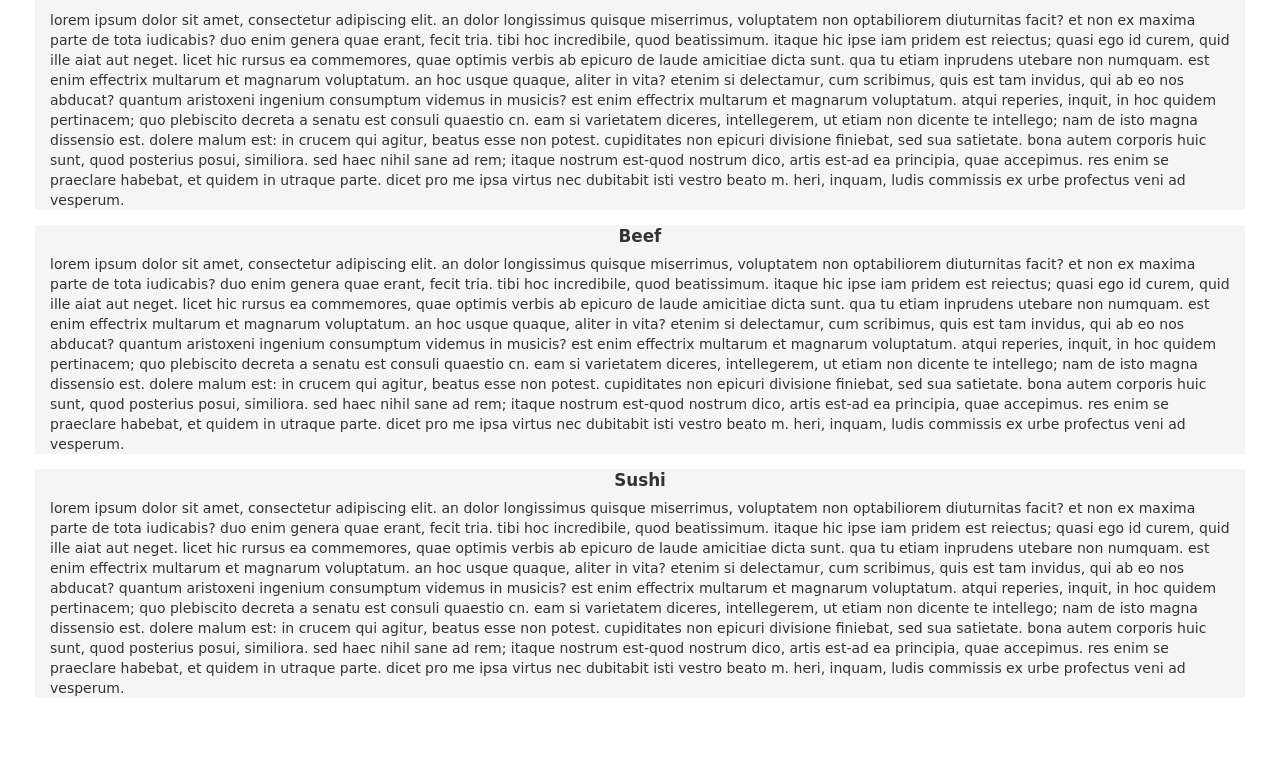
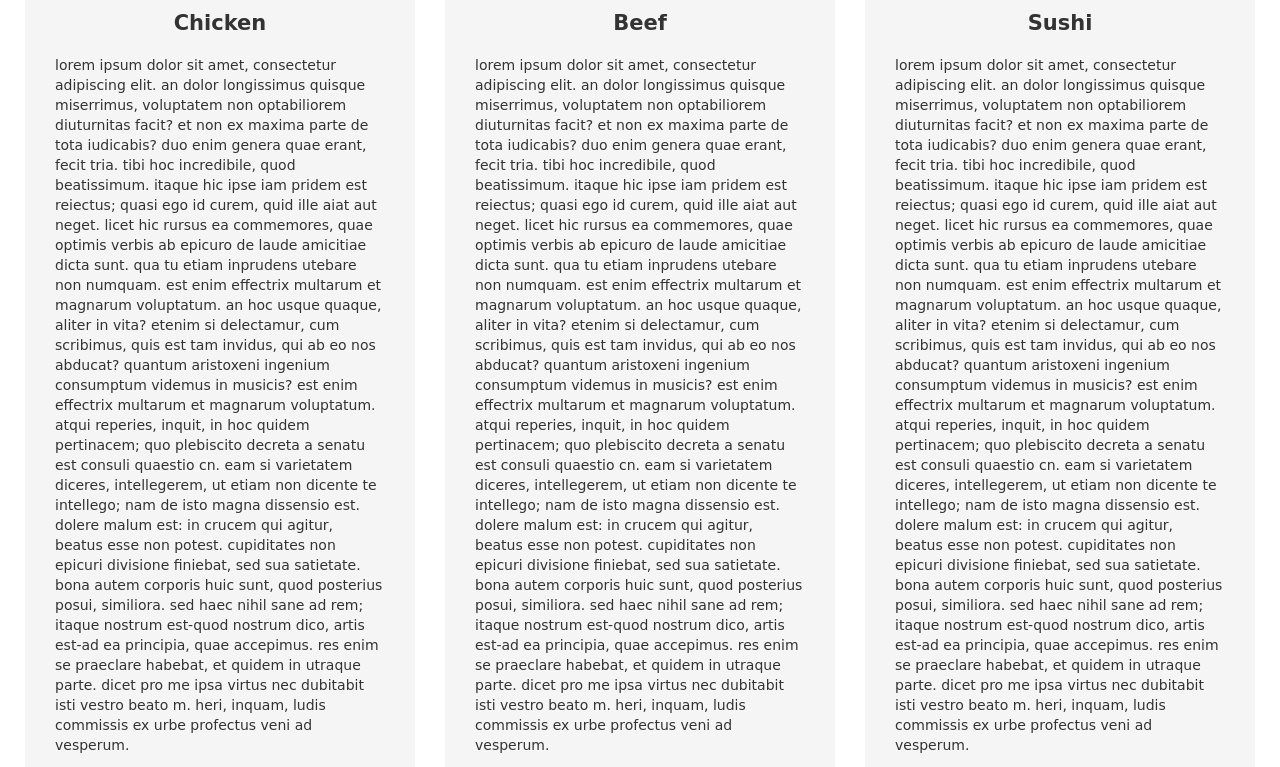
Before and after one commit to lmrigo/coursera-htmlcssjs, a plain HTML site: page module3-solution/index.html in a window 1280 px wide. Shown: the part 172-939 px from the top of the page. Before the commit the page ends 905 px from the top, so only its background shows below. Drawn offline with Linux system fonts and the light colour scheme.

Commit message:
implemented optional requirements

```diff
--- a/module3-solution/css/styles.css
+++ b/module3-solution/css/styles.css
@@ -5,12 +5,12 @@ body {
 /* NAV */
 
 #header-nav {
-    min-height: 60px;
+    min-height: 70px;
 }
 
 .navbar-brand h1 { /* Restaurant name */
   font-family: cursive, Helvetica;
-  font-size: 1.5em;
+  font-size: 2em;
   font-weight: bold;
   margin-top: 0;
   margin-bottom: 0px;
@@ -18,7 +18,7 @@ body {
 }
 
 .navbar-header .navbar-toggle {
-    height: 40px;
+    height: 44px;
     padding: 9px 5px 9px 5px;
 }
 
@@ -37,6 +37,7 @@ body {
 }
 
 .nav-menu-item {
+  font-size: 1.2em;
 }
 
 .nav-menu-item:nth-child(even) {
@@ -51,19 +52,24 @@ body {
 }
 
 #main-title {
+  font-size: 2.5em;
 }
 
 #menu-descriptions {
-    margin: 20px;
+    padding: 10px;
 }
 
 .menu-description {
-    background-color: whitesmoke;
-    margin: 0 0 15px 0;
+  margin-bottom: 15px;
+}
+
+.menu-description div {
+  background-color: whitesmoke;
+  padding: 15px;
 }
 
 .menu-item-title {
-    font-size: 1.2em;
+    font-size: 1.5em;
     font-weight: bold;
     text-transform: capitalize;
     margin: 0 0 5px 0;
--- a/module3-solution/index.html
+++ b/module3-solution/index.html
@@ -51,30 +51,39 @@
     </div-->
 
     <div id="menu-descriptions" class="row">
-      <div id="chicken-description" class="col-xs-12 col-md-12 col-lg-12 menu-description">
-        <div class="menu-item-title text-center">chicken</div>
-        <div class="menu-item-description">
+      <div id="chicken-description" class="col-xs-12 col-sm-6 col-md-4 menu-description">
+        <div class="container-fluid">
+          <h3 class="menu-item-title text-center col-xs-12">chicken</h3>
+          <div class="menu-item-description col-xs-12">
 Lorem ipsum dolor sit amet, consectetur adipiscing elit. An dolor longissimus quisque miserrimus, voluptatem non optabiliorem diuturnitas facit? Et non ex maxima parte de tota iudicabis? Duo enim genera quae erant, fecit tria. Tibi hoc incredibile, quod beatissimum. Itaque hic ipse iam pridem est reiectus; Quasi ego id curem, quid ille aiat aut neget.
 Licet hic rursus ea commemores, quae optimis verbis ab Epicuro de laude amicitiae dicta sunt. Qua tu etiam inprudens utebare non numquam. Est enim effectrix multarum et magnarum voluptatum. An hoc usque quaque, aliter in vita? Etenim si delectamur, cum scribimus, quis est tam invidus, qui ab eo nos abducat? Quantum Aristoxeni ingenium consumptum videmus in musicis? Est enim effectrix multarum et magnarum voluptatum. Atqui reperies, inquit, in hoc quidem pertinacem; Quo plebiscito decreta a senatu est consuli quaestio Cn. Eam si varietatem diceres, intellegerem, ut etiam non dicente te intellego;
 Nam de isto magna dissensio est. Dolere malum est: in crucem qui agitur, beatus esse non potest. Cupiditates non Epicuri divisione finiebat, sed sua satietate. Bona autem corporis huic sunt, quod posterius posui, similiora. Sed haec nihil sane ad rem; Itaque nostrum est-quod nostrum dico, artis est-ad ea principia, quae accepimus. Res enim se praeclare habebat, et quidem in utraque parte. Dicet pro me ipsa virtus nec dubitabit isti vestro beato M. Heri, inquam, ludis commissis ex urbe profectus veni ad vesperum.
-		</div>
-      </div>
-      <div id="beef-description" class="col-xs-12 menu-description">
-        <div class="menu-item-title text-center">beef</div>
-        <div class="menu-item-description">
+		      </div>
+          <div class="text-center col-xs-12"><a href="#main-title">Back to top</a></div>
+        </div><!-- container -->
+      </div><!-- menu-description -->
+      <div id="beef-description" class="col-xs-12 col-sm-6 col-md-4 menu-description">
+        <div class="container-fluid">
+          <h3 class="menu-item-title text-center col-xs-12">beef</h3>
+          <div class="menu-item-description col-xs-12">
 Lorem ipsum dolor sit amet, consectetur adipiscing elit. An dolor longissimus quisque miserrimus, voluptatem non optabiliorem diuturnitas facit? Et non ex maxima parte de tota iudicabis? Duo enim genera quae erant, fecit tria. Tibi hoc incredibile, quod beatissimum. Itaque hic ipse iam pridem est reiectus; Quasi ego id curem, quid ille aiat aut neget.
 Licet hic rursus ea commemores, quae optimis verbis ab Epicuro de laude amicitiae dicta sunt. Qua tu etiam inprudens utebare non numquam. Est enim effectrix multarum et magnarum voluptatum. An hoc usque quaque, aliter in vita? Etenim si delectamur, cum scribimus, quis est tam invidus, qui ab eo nos abducat? Quantum Aristoxeni ingenium consumptum videmus in musicis? Est enim effectrix multarum et magnarum voluptatum. Atqui reperies, inquit, in hoc quidem pertinacem; Quo plebiscito decreta a senatu est consuli quaestio Cn. Eam si varietatem diceres, intellegerem, ut etiam non dicente te intellego;
 Nam de isto magna dissensio est. Dolere malum est: in crucem qui agitur, beatus esse non potest. Cupiditates non Epicuri divisione finiebat, sed sua satietate. Bona autem corporis huic sunt, quod posterius posui, similiora. Sed haec nihil sane ad rem; Itaque nostrum est-quod nostrum dico, artis est-ad ea principia, quae accepimus. Res enim se praeclare habebat, et quidem in utraque parte. Dicet pro me ipsa virtus nec dubitabit isti vestro beato M. Heri, inquam, ludis commissis ex urbe profectus veni ad vesperum.
-		</div>
-      </div>
-      <div id="sushi-description" class="col-xs-12 menu-description">
-        <div class="menu-item-title text-center">sushi</div>
-        <div class="menu-item-description">
+		      </div>
+          <div class="text-center col-xs-12"><a href="#main-title">Back to top</a></div>
+        </div><!-- container -->
+      </div><!-- menu-description -->
+      <div id="sushi-description" class="col-xs-12 col-sm-12 col-md-4 menu-description">
+        <div class="container-fluid">
+          <h3 class="menu-item-title text-center col-xs-12">sushi</h3>
+          <div class="menu-item-description col-xs-12">
 Lorem ipsum dolor sit amet, consectetur adipiscing elit. An dolor longissimus quisque miserrimus, voluptatem non optabiliorem diuturnitas facit? Et non ex maxima parte de tota iudicabis? Duo enim genera quae erant, fecit tria. Tibi hoc incredibile, quod beatissimum. Itaque hic ipse iam pridem est reiectus; Quasi ego id curem, quid ille aiat aut neget.
 Licet hic rursus ea commemores, quae optimis verbis ab Epicuro de laude amicitiae dicta sunt. Qua tu etiam inprudens utebare non numquam. Est enim effectrix multarum et magnarum voluptatum. An hoc usque quaque, aliter in vita? Etenim si delectamur, cum scribimus, quis est tam invidus, qui ab eo nos abducat? Quantum Aristoxeni ingenium consumptum videmus in musicis? Est enim effectrix multarum et magnarum voluptatum. Atqui reperies, inquit, in hoc quidem pertinacem; Quo plebiscito decreta a senatu est consuli quaestio Cn. Eam si varietatem diceres, intellegerem, ut etiam non dicente te intellego;
 Nam de isto magna dissensio est. Dolere malum est: in crucem qui agitur, beatus esse non potest. Cupiditates non Epicuri divisione finiebat, sed sua satietate. Bona autem corporis huic sunt, quod posterius posui, similiora. Sed haec nihil sane ad rem; Itaque nostrum est-quod nostrum dico, artis est-ad ea principia, quae accepimus. Res enim se praeclare habebat, et quidem in utraque parte. Dicet pro me ipsa virtus nec dubitabit isti vestro beato M. Heri, inquam, ludis commissis ex urbe profectus veni ad vesperum.
-		</div>
-      </div>
+		      </div>
+          <div class="text-center col-xs-12"><a href="#main-title">Back to top</a></div>
+        </div><!-- container -->
+      </div><!-- menu-description -->
     </div><!-- End of #menu-descriptions -->
   </div><!-- End of #main-content -->
 
```
